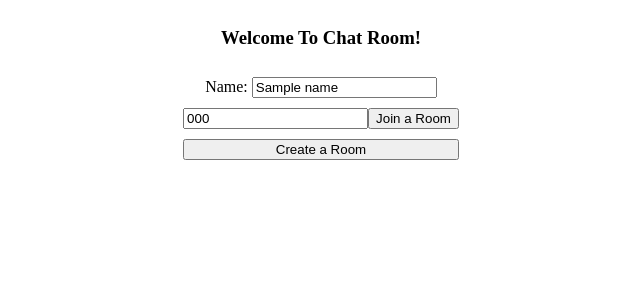
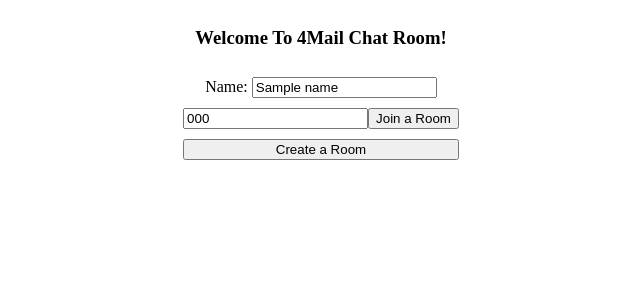
Before and after one commit to mikieyx/4Mail, a Flask app: template app/templates/chat.html in a window 1280 px wide. Shown: the top 300 px of the page, without its empty margins (319-959 px from the left). Run offline with Flask 3, Linux system fonts and the light colour scheme; the template is opened without the code that fills it: most values are stand-ins (such as "Sample title", 1, 10 or a date in 2020); some libraries are stand-ins or nearby versions.

Commit message:
Change title of chat

```diff
--- a/app/templates/chat.html
+++ b/app/templates/chat.html
@@ -1,7 +1,7 @@
 {% extends 'chat_base.html' %} {% block content %}
 
 <form method="post" class="buttons">
-  <h3>Welcome To Chat Room!</h3>
+  <h3>Welcome To 4Mail Chat Room!</h3>
   <div>
     <label>Name:</label>
     <input
--- a/app/templates/room.html
+++ b/app/templates/room.html
@@ -1,7 +1,7 @@
 {% extends 'chat_base.html' %} {% block content %}
 <div class="message-box">
   <h1>Chatroom
-  <h3>Access Code: {{code}}</h2>
+  <h3>Access Code: {{code}}</h3>
   <div class="messages" id="messages"></div>
   <div class="inputs">
     <input
```
Also changed, not shown: app/app.db.
